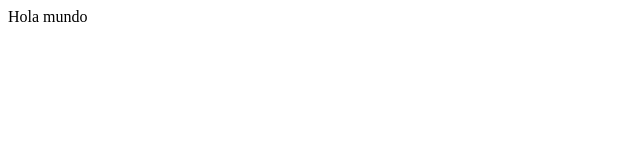
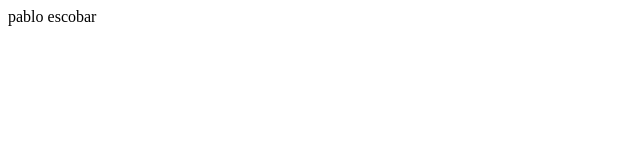
Before and after one commit to alcoceroftoday/pruebaclase1, a plain HTML site: page index.html in a window 1280 px wide. Shown: the full height of the page, 0-640 px from the left. Drawn offline with Linux system fonts and the light colour scheme.

Commit message:
solicitud de cambio de nombre en index.html

```diff
--- a/index.html
+++ b/index.html
@@ -6,6 +6,6 @@
     <title>Document</title>
 </head>
 <body>
-    Hola mundo
+    pablo escobar
 </body>
 </html>
```
